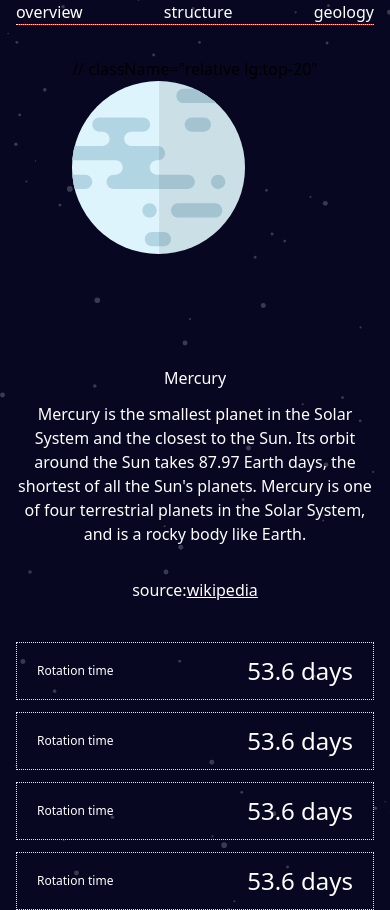
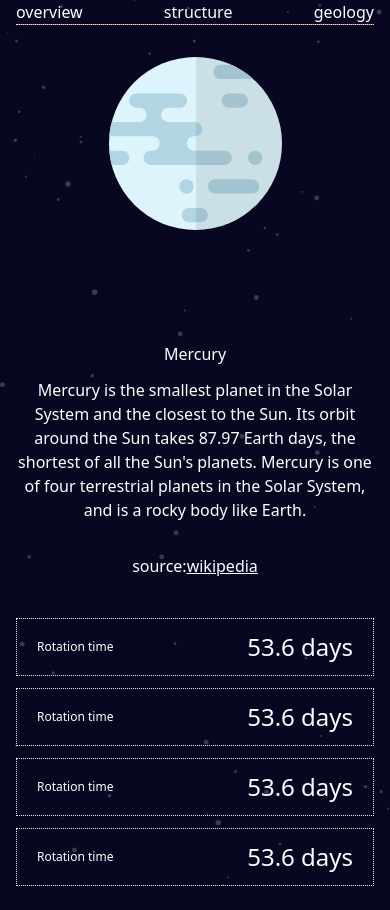
Before and after one commit to sphnikola/planet-fact-site, a React (Vite) app: page / in a window 390 px wide. After the commit the page ends 886 px from the top, so only its background shows below. Built offline with nearby package versions, Linux system fonts and the light colour scheme.

Commit message:
Seperate code into different components

```diff
--- a/src/App.jsx
+++ b/src/App.jsx
@@ -1,38 +1,39 @@
-import { useState } from "react";
-import data from "./data/data.json";
-import mercury_img from "./assets/planet-mercury.svg";
-import mercury_internal_img from "./assets/planet-mercury-internal.svg";
-import mercury_geology_img from "./assets/geology-mercury.png";
+// import { useState } from "react";
+// import data from "./data/data.json";
+// import mercury_img from "./assets/planet-mercury.svg";
+// import mercury_internal_img from "./assets/planet-mercury-internal.svg";
+// import mercury_geology_img from "./assets/geology-mercury.png";
+import Mercury from "./pages/Mercury";
 function App() {
-  const [answer, setAnswer] = useState(<p>{data[0].overview.content}</p>);
-  const [source, setSource] = useState(data[0].overview.source);
-  const [image, setImage] = useState(mercury_img);
-  const [addInternal, setAddInternal] = useState(false);
+  // const [answer, setAnswer] = useState(<p>{data[0].overview.content}</p>);
+  // const [source, setSource] = useState(data[0].overview.source);
+  // const [image, setImage] = useState(mercury_img);
+  // const [addInternal, setAddInternal] = useState(false);
 
-  // import and set the images here
-  const handleClick = (e) => {
-    if (e.target.innerText === "overview") {
-      setAnswer(<p>{data[0].overview.content}</p>);
-      setSource(data[0].overview.source);
-      setImage(mercury_img);
-      setAddInternal(false);
-    } else if (e.target.innerText === "structure") {
-      setAnswer(<p>{data[0].structure.content}</p>);
-      setSource(data[0].structure.source);
-      setImage(mercury_internal_img);
-      setAddInternal(false);
-    } else if (e.target.innerText === "geology") {
-      setAnswer(<p>{data[0].geology.content}</p>);
-      setSource(data[0].geology.source);
-      //  setImage(mercury_geology_img);
-      setAddInternal(true);
-      setImage(mercury_img);
-    }
-  };
+  // // import and set the images here
+  // const handleClick = (e) => {
+  //   if (e.target.innerText === "overview") {
+  //     setAnswer(<p>{data[0].overview.content}</p>);
+  //     setSource(data[0].overview.source);
+  //     setImage(mercury_img);
+  //     setAddInternal(false);
+  //   } else if (e.target.innerText === "structure") {
+  //     setAnswer(<p>{data[0].structure.content}</p>);
+  //     setSource(data[0].structure.source);
+  //     setImage(mercury_internal_img);
+  //     setAddInternal(false);
+  //   } else if (e.target.innerText === "geology") {
+  //     setAnswer(<p>{data[0].geology.content}</p>);
+  //     setSource(data[0].geology.source);
+  //     //  setImage(mercury_geology_img);
+  //     setAddInternal(true);
+  //     setImage(mercury_img);
+  //   }
+  // };
 
   return (
     <>
-      <main className="grid px-4 gap-y-8 md:grid-cols-2 md:gap-x-8 lg:grid-cols-3 lg:grid-rows-auto md:px-7 lg:max-w-6xl lg:mx-auto">
+      {/* <main className="grid px-4 gap-y-8 md:grid-cols-2 md:gap-x-8 lg:grid-cols-3 lg:grid-rows-auto md:px-7 lg:max-w-6xl lg:mx-auto">
         <section className="text-white  md:col-start-2  lg:col-start-3 lg:row-start-2">
           <nav className="md:hidden">
             <ul className="flex justify-between gap-x-4">
@@ -109,7 +110,8 @@ function App() {
             </a>
           </p>
         </section>
-      </main>
+      </main> */}
+      <Mercury />
       <footer className="px-4 md:px-7 lg:max-w-6xl lg:mx-auto mt-10">
         <section className=" text-white flex flex-col gap-y-3 md:grid md:grid-cols-12 md:gap-x-1 lg:gap-x-8">
           <div className="md:col-start-1 md:col-end-4">
--- /dev/null
+++ b/src/components/DescriptionButtons.jsx
@@ -0,0 +1,12 @@
+export function DescriptionButtons(props) {
+  return (
+    <>
+      <button
+        onClick={props.handleClick}
+        className="text-white border-2 border-solid w-full"
+      >
+        {props.buttonName}
+      </button>
+    </>
+  );
+}
--- /dev/null
+++ b/src/components/DescriptionListItems.jsx
@@ -0,0 +1,15 @@
+export function DescriptionListItems(props) {
+  return (
+    <>
+      <li>
+        <a
+          onClick={props.handleClick}
+          href="#"
+          className=" focus:border-b-4 border-b-blue-400"
+        >
+          {props.listItemName}
+        </a>
+      </li>
+    </>
+  );
+}
--- /dev/null
+++ b/src/components/Main.jsx
@@ -0,0 +1,110 @@
+import { DescriptionListItems } from "./DescriptionListItems";
+import { DescriptionButtons } from "./DescriptionButtons";
+
+export function Main(props) {
+  return (
+    <>
+      <main className="grid px-4 gap-y-8 md:grid-cols-2 md:gap-x-8 lg:grid-cols-3 lg:grid-rows-auto md:px-7 lg:max-w-6xl lg:mx-auto">
+        <section className="text-white  md:col-start-2  lg:col-start-3 lg:row-start-2">
+          <nav className="md:hidden">
+            <ul className="flex justify-between gap-x-4">
+              <DescriptionListItems
+                handleClick={props.handleClick}
+                listItemName="overview"
+              />
+              <DescriptionListItems
+                handleClick={props.handleClick}
+                listItemName="structure"
+              />
+              <DescriptionListItems
+                handleClick={props.handleClick}
+                listItemName="geology"
+              />
+              {/* <li>
+                <a
+                  onClick={handleClick}
+                  href="#"
+                  className=" focus:border-b-4 border-b-blue-400"
+                >
+                  overview
+                </a>
+              </li>
+              <li>
+                <a
+                  onClick={handleClick}
+                  href="#"
+                  className=" focus:border-b-4 border-b-blue-400"
+                >
+                  structure
+                </a>
+              </li>
+              <li>
+                <a
+                  onClick={handleClick}
+                  href="#"
+                  className=" focus:border-b-4 border-b-blue-400"
+                >
+                  geology
+                </a>
+              </li> */}
+            </ul>
+          </nav>
+          <hr className="md:hidden border-dotted bg-red-500" />
+          <div className="hidden md:block md:space-y-4 md:mt-5 ">
+            <DescriptionButtons
+              handleClick={props.handleClick}
+              buttonName="overview"
+            />
+            <DescriptionButtons
+              handleClick={props.handleClick}
+              buttonName="structure"
+            />
+            <DescriptionButtons
+              handleClick={props.handleClick}
+              buttonName="geology"
+            />
+            {/* <button
+              onClick={handleClick}
+              className="text-white border-2 border-solid w-full"
+            >
+              overview
+            </button>
+            <button
+              onClick={handleClick}
+              className="text-white border-2 border-solid w-full"
+            >
+              structure
+            </button>
+            <button
+              onClick={handleClick}
+              className="text-white border-2 border-solid w-full"
+            >
+              geology
+            </button> */}
+          </div>
+        </section>
+        <section className="mb-20 lg:mb-0 place-self-center md:row-start-1 md:col-start-1 md:col-end-3 lg:col-start-1 lg:col-end-3 ">
+          <div className="relative lg:mt-10">
+            <img className="w-[173px] md:w-full" src={props.image} />{" "}
+            {props.addInternal ? (
+              <img
+                className="absolute left-[48px] top-[150px] w-[80px] md:w-[120px]  md:top-[240px] md:left-[85px]"
+                src={props.geology}
+              />
+            ) : null}
+          </div>
+        </section>
+        <section className="text-white text-center  md:col-start-1 md:row-start-2 md:text-left lg:col-start-3 lg:row-start-1">
+          <h2 className="mb-3">{props.initialName}</h2>
+          {props.answer}
+          <p className="text-white mt-8 lg:mt-16">
+            source:
+            <a href={props.source} className="underline">
+              wikipedia
+            </a>
+          </p>
+        </section>
+      </main>
+    </>
+  );
+}
--- /dev/null
+++ b/src/pages/Mercury.jsx
@@ -0,0 +1,46 @@
+import { useState } from "react";
+import data from "../data/data.json";
+import mercury_img from "../assets/planet-mercury.svg";
+import mercury_internal_img from "../assets/planet-mercury-internal.svg";
+import mercury_geology_img from "../assets/geology-mercury.png";
+import { Main } from "../components/Main";
+export default function Mercury() {
+  const [answer, setAnswer] = useState(<p>{data[0].overview.content}</p>);
+  const [source, setSource] = useState(data[0].overview.source);
+  const [image, setImage] = useState(mercury_img);
+  const [addInternal, setAddInternal] = useState(false);
+
+  // import and set the images here
+  const handleClick = (e) => {
+    if (e.target.innerText === "overview") {
+      setAnswer(<p>{data[0].overview.content}</p>);
+      setSource(data[0].overview.source);
+      setImage(mercury_img);
+      setAddInternal(false);
+    } else if (e.target.innerText === "structure") {
+      setAnswer(<p>{data[0].structure.content}</p>);
+      setSource(data[0].structure.source);
+      setImage(mercury_internal_img);
+      setAddInternal(false);
+    } else if (e.target.innerText === "geology") {
+      setAnswer(<p>{data[0].geology.content}</p>);
+      setSource(data[0].geology.source);
+      //  setImage(mercury_geology_img);
+      setAddInternal(true);
+      setImage(mercury_img);
+    }
+  };
+  return (
+    <>
+      <Main
+        handleClick={handleClick}
+        image={image}
+        addInternal={addInternal}
+        geology={mercury_geology_img}
+        initialName={data[0].name}
+        answer={answer}
+        source={source}
+      />
+    </>
+  );
+}
```
